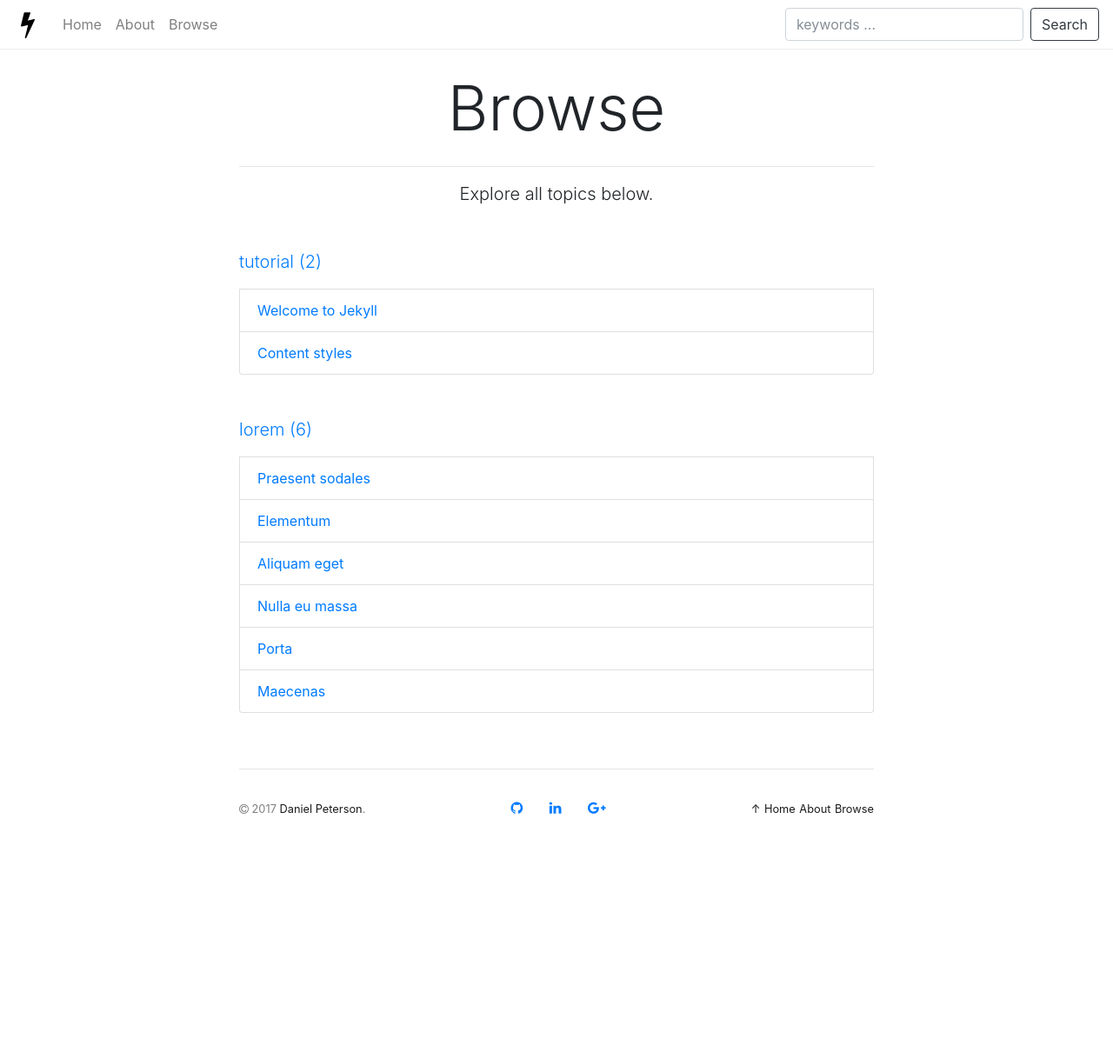
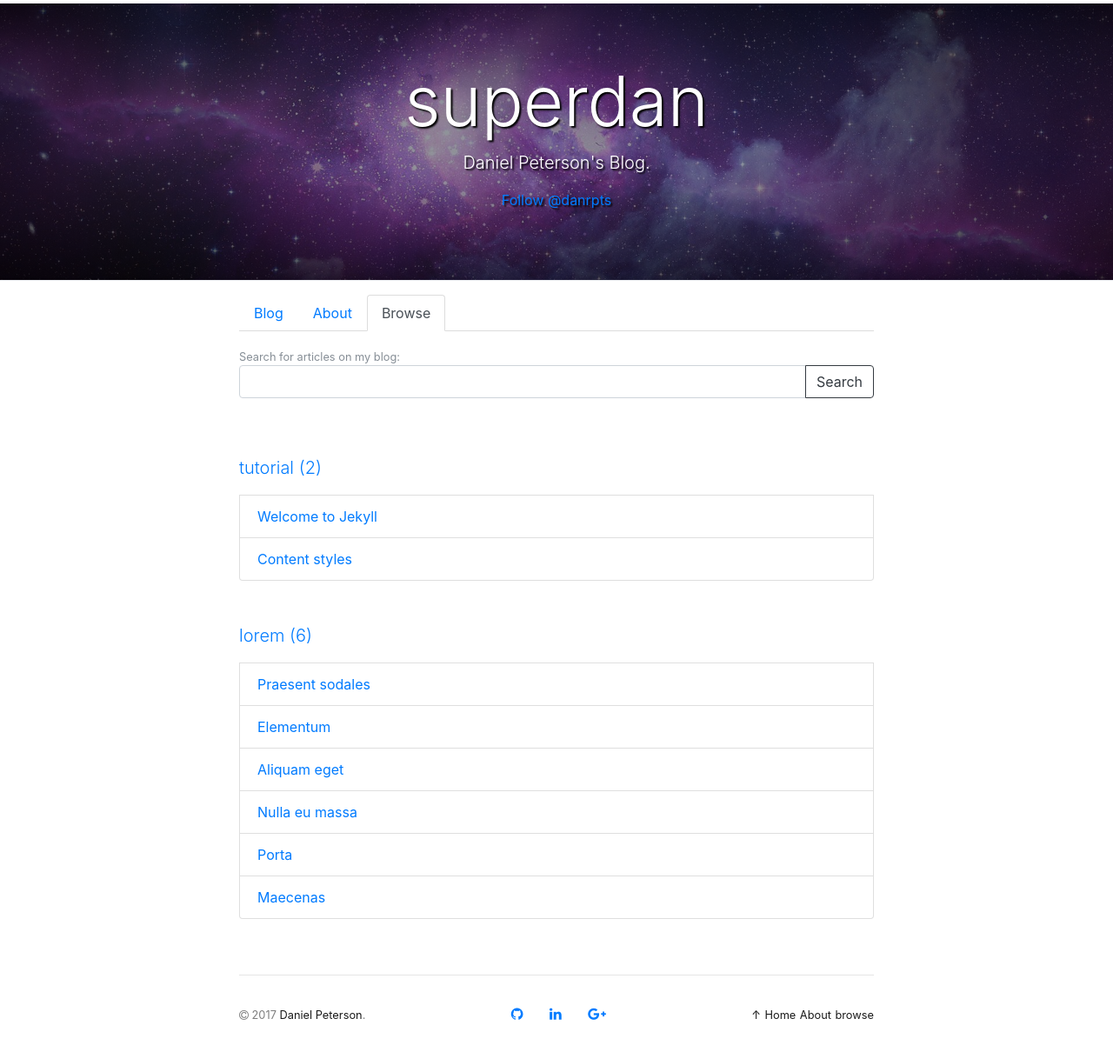
Before and after one commit to danrpts/danrpts.github.io, a Jekyll site: the page built from browse.html, in a window 1280 px wide. Shown: the whole page at 87% size. Built offline with Jekyll 4.4.1, drawn with Linux system fonts in a browser that asks for light colours; nearby versions of some CDN libraries; comment, search, counter and statistics services are not loaded; before the commit the page ends 973 px from its top, so only the background shows below that.

Commit message:
reorganized how 'page' templating is done

```diff
--- a/_layouts/default.html
+++ b/_layouts/default.html
@@ -8,8 +8,6 @@
   {% include head.html %}
 
   <body>
-
-    {% include header.html %}
 
     <main>
       {{ content }}
--- a/_layouts/page.html
+++ b/_layouts/page.html
@@ -4,28 +4,26 @@ layout: default
 
 <!-- _layouts/page.html -->
 
-<article>
+<div>
 
-  <header class="container">
-    <div class="row justify-content-center">
-      <div class="col-lg-8 mt-4">
-        {% assign avatar = page.avatar | default: site.avatar %}
-        {% if avatar and page.avatar != false %}
-        <p class="text-center">
-          <img width="34% \9" src="{{ avatar | escape_url }}" alt="avatar" class="rounded-circle img-fluid img-thumbnail">
-        </p>
-        {%endif%}
-        <h1 class="display-3 text-center">{{ page.title | escape }}</h1>
-      </div>
-    </div>
-  </header>
+  <div class="jumbotron-image jumbotron jumbotron-fluid border border-top-0 border-left-0 border-right-0 mb-0 mt-1">
+    <header class="container">
+      <h1 class="display-1 text-center text-responsive">{{ site.title }}</h1>
+      <p class="lead text-center">{{ site.description }}</p>
+      <p class="text-center">
+        <a class="github-button" href="https://github.com/danrpts" data-size="large" aria-label="Follow @danrpts on GitHub">Follow @danrpts</a>
+      </p>
+    </header>
+  </div>
 
   <div class="container">
-    <div class="row justify-content-center">
+    <div class="row justify-content-center my-3">
       <div class="col-lg-8">
-        <p class="text-justify">{{ content }}</p>
+        {% include mini-header.html %}
       </div>
     </div>
   </div>
 
-</article>
+  {{ content }}
+
+</div>
--- a/browse.html
+++ b/browse.html
@@ -1,15 +1,17 @@
 ---
 layout: page
-title: Browse
+title: browse
 permalink: /browse
 sitemap: false
-avatar: false
 ---
 
 <!-- browse.html -->
 
 <div>
 
+  <div class="container">
+    <div class="row justify-content-center">
+      <div class="col-lg-8">
         <div id="all-results" class="d-none">
           <div id="unsupported" class="d-none alert alert-danger alert-dismissible fade show" role="alert">
               Search not yet supported for your browser.
@@ -17,10 +19,7 @@ avatar: false
               <span aria-hidden="true">&times;</span>
             </button>
           </div>
-    <hr />
-    <p class="lead text-center">Explore all topics below.</p>
         </div>
-
         <div id="no-results" class="d-none">
           <div class="alert alert-warning alert-dismissible fade show" role="alert">
               No results for <strong id="no-results-keyword"></strong>.
@@ -28,10 +27,22 @@ avatar: false
               <span aria-hidden="true">&times;</span>
             </button>
           </div>
-    <hr />
-    <p class="lead text-center">Explore other topics below.</p>
         </div>
-
+        <form method="get" action="{{ "/browse" | relative_url }}">
+          <div class="form-group">
+            <small class="form-text text-muted text-left">Search for articles on my blog:</small>
+            <div class="input-group input-group">
+              <input class="form-control" name="q" type="text" placeholder="" aria-label="Search">
+              <span class="input-group-btn">
+                <button class="btn btn-outline-dark my-2 my-sm-0" type="submit">Search</button>
+              </span>
+            </div>
+          </div>
+        </form>
+      </div>
+    </div>
+    <div class="row justify-content-center">
+      <div class="col-lg-8">
         <div id="results" class="d-none">
           <div class="alert alert-info alert-dismissible fade show" role="alert">
             <strong id="results-count"></strong> results for <strong id="results-keyword"></strong>.
@@ -39,9 +50,11 @@ avatar: false
               <span aria-hidden="true">&times;</span>
             </button>
           </div>
-    <hr />
         </div>
-
+      </div>
+    </div>
+    <div class="row justify-content-center">
+      <div class="col-lg-8">
         <div class="list-group my-4">
           {% for category in site.categories %}
             {% assign nposts = category | last | size %}
@@ -63,7 +76,8 @@ avatar: false
               </div>
           {% endfor %}
         </div>
-
+      </div>
+    </div>
   </div>
 
   <script>
@@ -102,3 +116,4 @@ avatar: false
     }
 
   </script>
+</div>
```
Also changed, not shown: _layouts/home.html (deleted, +0 -79 lines), index.html (+57 -3 lines). Lines whose indentation alone changed are shown as unchanged.
